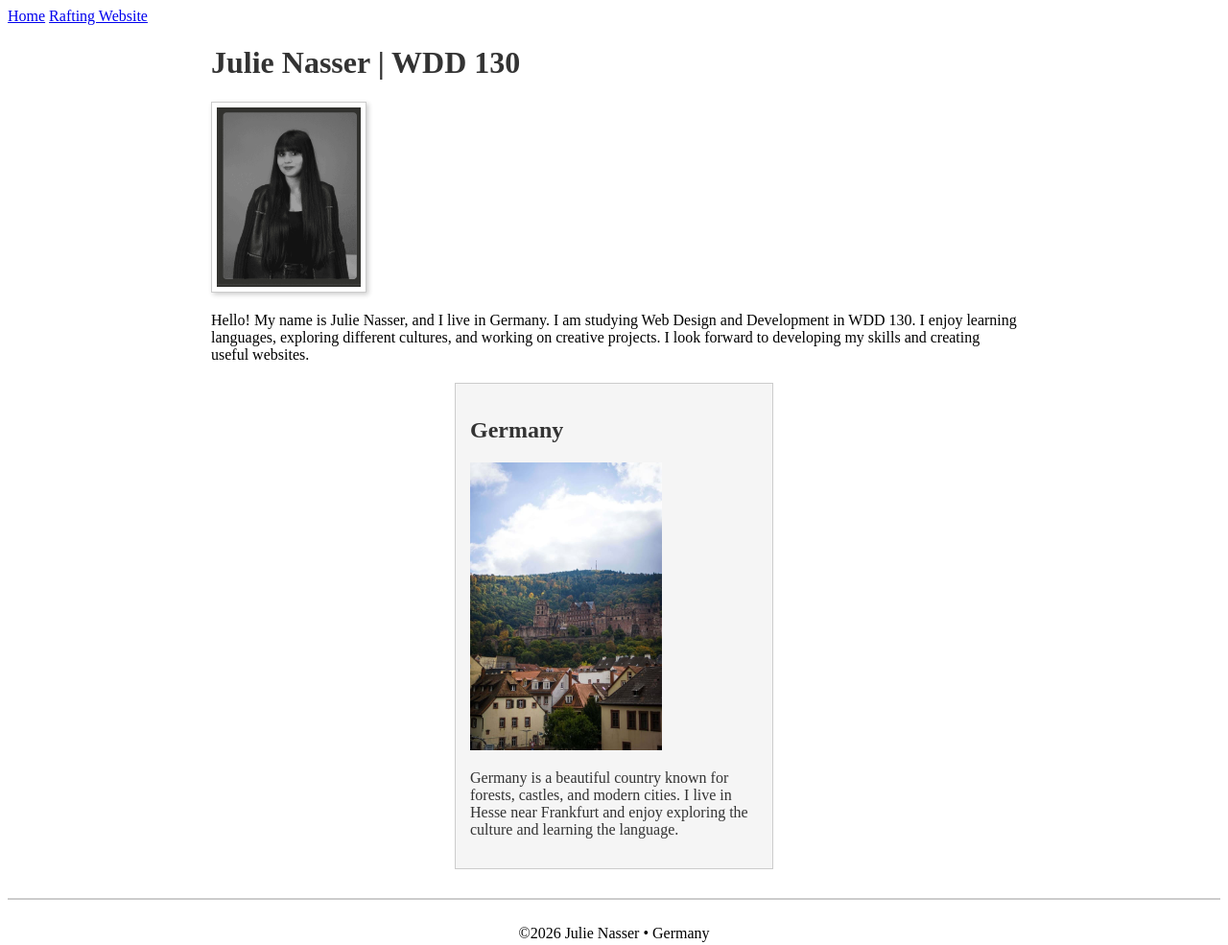
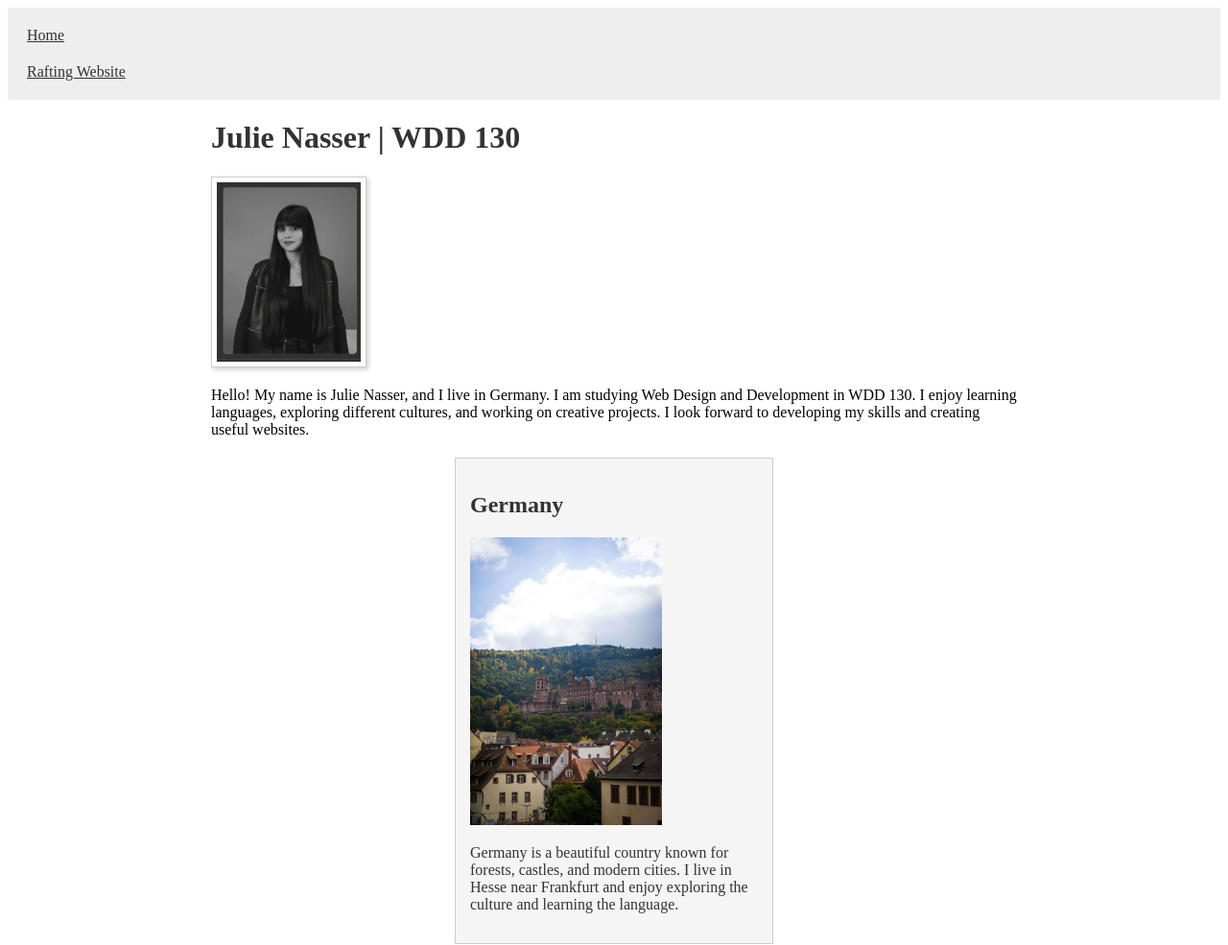
Before and after one commit to julienas-stack/wdd130, a plain HTML site: page index.html in a window 1280 px wide. Shown: the top 985 px of the page at 96% size. Drawn offline with Linux system fonts and the light colour scheme.

Commit message:
Week 2 complete: added nav and updated CSS

```diff
--- a/styles/styles.css
+++ b/styles/styles.css
@@ -39,3 +39,14 @@ footer {
     text-align: center;
     padding-top: 10px;
 }
+
+nav {
+    background-color: #eee;
+    padding: 10px;
+}
+
+nav a {
+    color: #333;
+    padding: 10px;
+    display: block;
+}
```
